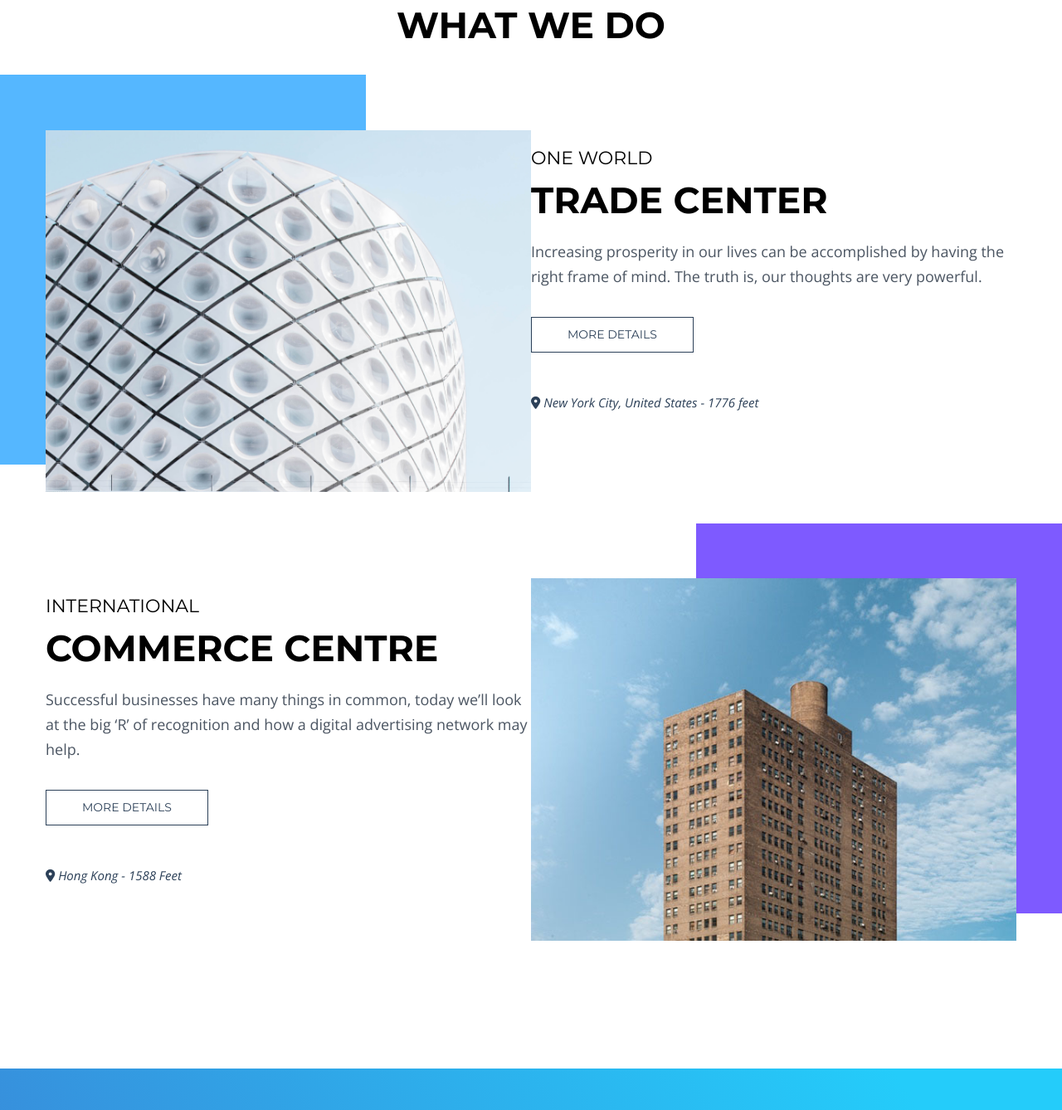
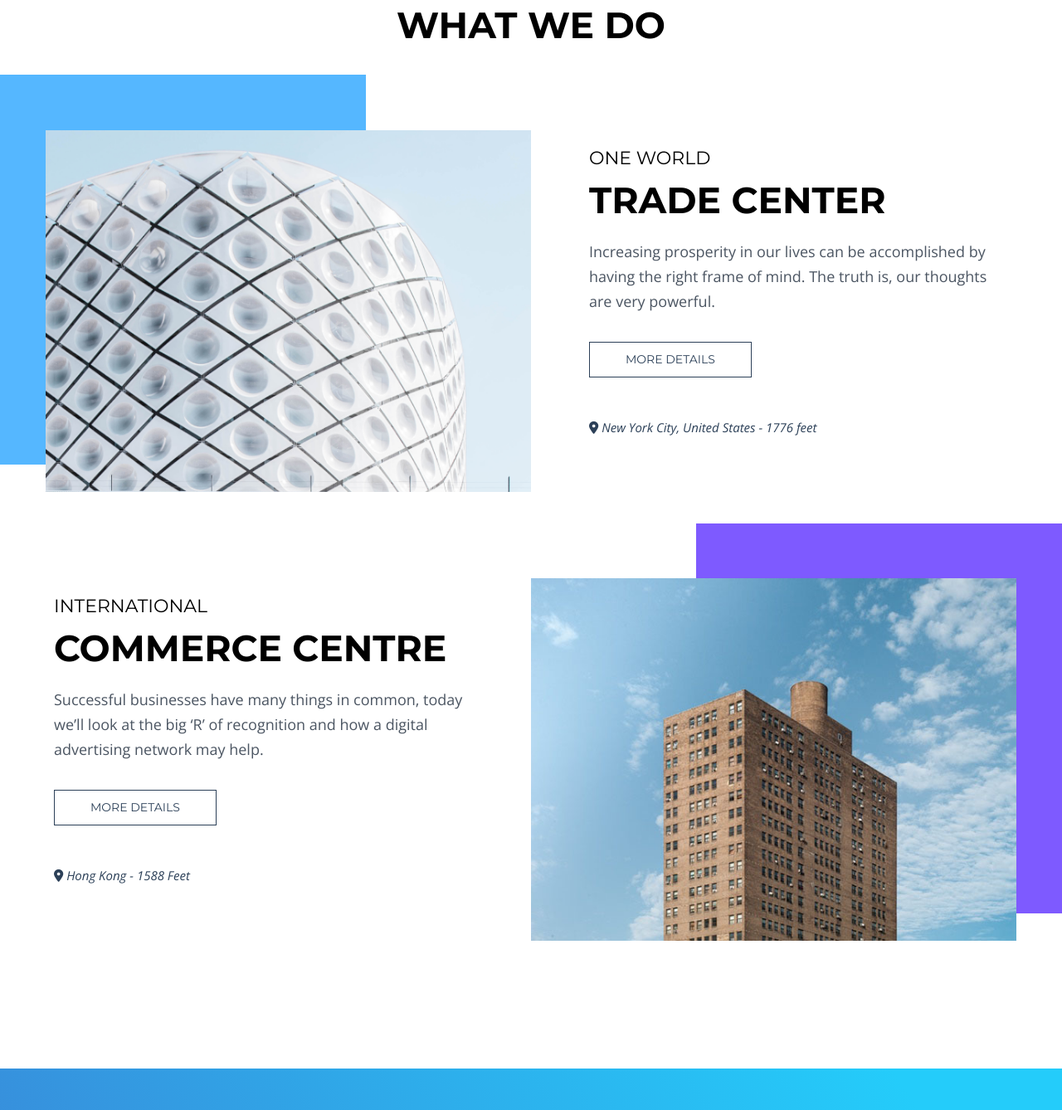
Before and after one commit to Shallowski/beetroot-project2-JS, a plain HTML site: page index.html in a window 1280 px wide. Shown: the part 935-2273 px from the top of the page at 83% size. Drawn offline with nearby package versions, Linux system fonts and the light colour scheme.

Commit message:
final final version

```diff
--- a/styles/_main.scss
+++ b/styles/_main.scss
@@ -279,11 +279,11 @@ section {
         max-width: 50%;
       }
 
-      .top {
+      &__desc.top {
         padding: 0 10px 0 70px;
       }
 
-      .bot {
+      &__desc.bot {
         padding: 0 70px 0 10px;
       }
 
```
Also changed, not shown: index.css.
